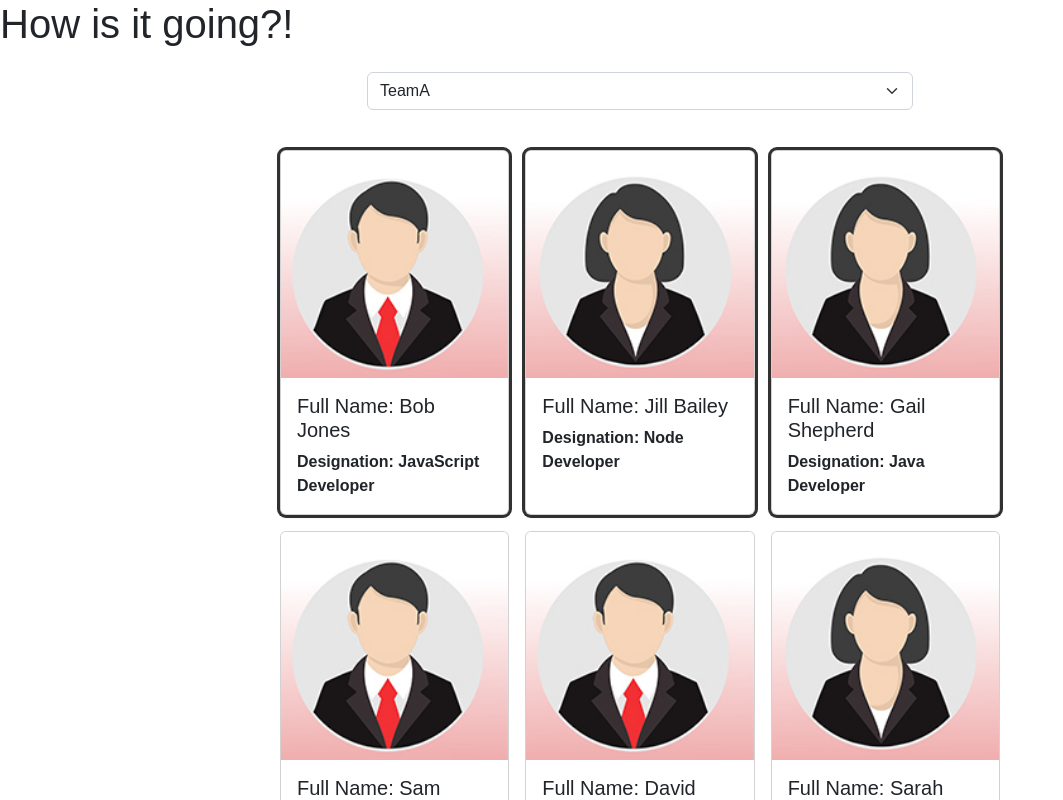
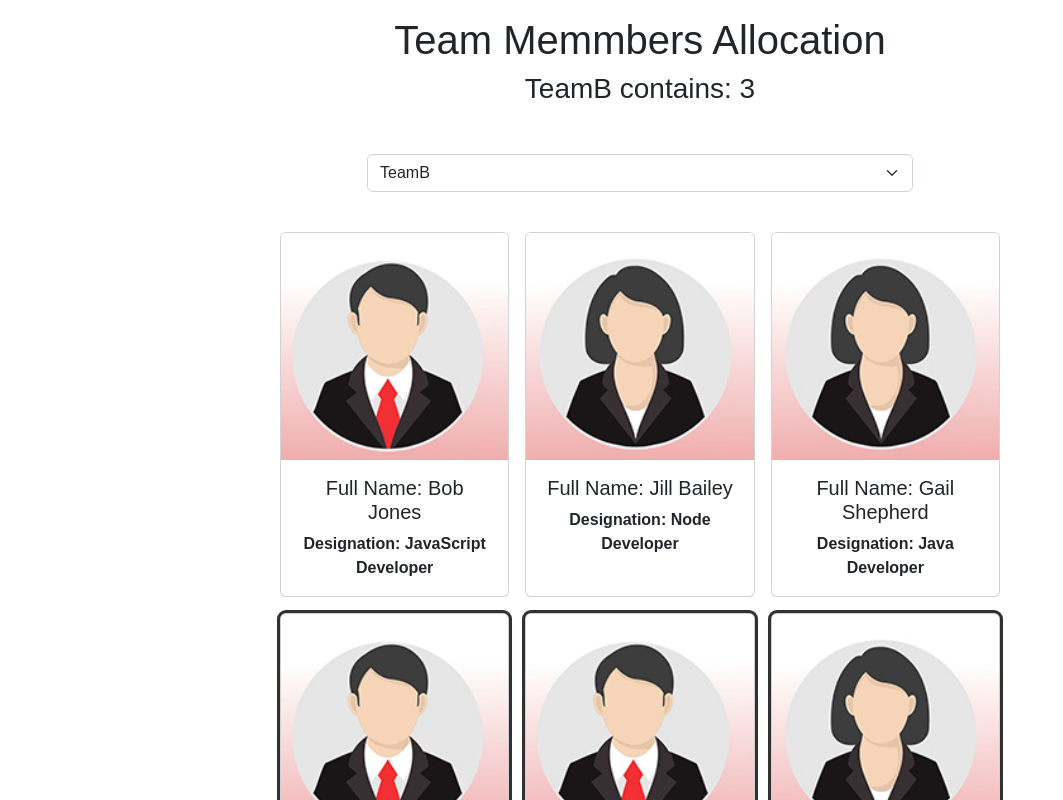
Before and after one commit to AhmedRabea0302/teams-members-cordinator, a React (Vite) app: page / in a window 1280 px wide. Shown: the top 800 px of the page, without its empty margins (0-1063 px from the left). Built offline with nearby package versions, Linux system fonts and the light colour scheme; the HTML template or start-up script is replaced by a standard one.

Commit message:
Added Footer Component

```diff
--- a/src/App.css
+++ b/src/App.css
@@ -1,5 +1,9 @@
 body {
   font-family: Arial, Helvetica, sans-serif;
+}
+
+h1, h2, h3, h4, h5, h6, p {
+  text-align: center;
 }
 
 .card-collection {
--- a/src/App.jsx
+++ b/src/App.jsx
@@ -1,4 +1,4 @@
-import { useState } from 'react'
+import { useEffect, useState } from 'react'
 import './App.css'
 import Employeees from './Employees'
 import Header from './Header'
@@ -6,11 +6,132 @@ import Footer from './Footer'
 
 function App() {
   const [count, setCount] = useState(0)
+  const [selectedTeam, setSelectedTeam] = useState(JSON.parse(localStorage.getItem('selectedTeam')) || 'TeamB');
+  const [employees, setEmployees] = useState(JSON.parse(localStorage.getItem('employeesList')) || [
+      {
+          id: 1,
+          fullName: "Bob Jones",
+          designation: "JavaScript Developer",
+          gender: "male",
+          teamName: "TeamA"
+      },
+      {
+          id: 2,
+          fullName: "Jill Bailey",
+          designation: "Node Developer",
+          gender: "female",
+          teamName: "TeamA"
+      },
+      {
+          id: 3,
+          fullName: "Gail Shepherd",
+          designation: "Java Developer",
+          gender: "female",
+          teamName: "TeamA"
+      },
+      {
+          id: 4,
+          fullName: "Sam Reynolds",
+          designation: "React Developer",
+          gender: "male",
+          teamName: "TeamB"
+      },
+      {
+          id: 5,
+          fullName: "David Henry",
+          designation: "DotNet Developer",
+          gender: "male",
+          teamName: "TeamB"
+      },
+      {
+          id: 6,
+          fullName: "Sarah Blake",
+          designation: "SQL Server DBA",
+          gender: "female",
+          teamName: "TeamB"
+      },
+      {
+          id: 7,
+          fullName: "James Bennet",
+          designation: "Angular Developer",
+          gender: "male",
+          teamName: "TeamC"
+      },
+      {
+          id: 8,
+          fullName: "Jessica Faye",
+          designation: "API Developer",
+          gender: "female",
+          teamName: "TeamC"
+      },
+      {
+          id: 9,
+          fullName: "Lita Stone",
+          designation: "C++ Developer",
+          gender: "female",
+          teamName: "TeamC"
+      },
+      {
+          id: 10,
+          fullName: "Daniel Young",
+          designation: "Python Developer",
+          gender: "male",
+          teamName: "TemployeeseamD"
+      },
+      {
+          id: 11,
+          fullName: "Adrian Jacobs",
+          designation: "Vue Developer",
+          gender: "male",
+          teamName: "TeamD"
+      },
+      {
+          id: 12,
+          fullName: "Devin Monroe",
+          designation: "Graphic Designer",
+          gender: "male",
+          teamName: "TeamD"
+      }
+  ]);
+
+  useEffect(() => {
+    localStorage.setItem('employeesList', JSON.stringify(employees));
+  }, [employees]);
+
+  useEffect(() => {
+    localStorage.setItem('selectedTeam', JSON.stringify(selectedTeam));
+  }, [selectedTeam]);
+
+  const handleSelectedTeamChange = (e) => {
+      setSelectedTeam(e.target.value);
+  }
+
+  const handleCardClick = (e) => {
+      console.log(e.currentTarget.id)
+      const transformedEmployee =
+          employees.map(employee =>
+              employee.id == parseInt(e.currentTarget.id) ?
+                  (employee.teamName === selectedTeam) ? {...employee, teamName: ''} : {...employee , teamName: selectedTeam}
+              : employee);
+
+          setEmployees(transformedEmployee);
+          console.log(employees)
+  }
+
 
   return (
     <div>
-      <Header />
-      <Employeees />
+      <Header
+        selectedTeam={selectedTeam}
+        teamMemebersCount={employees.filter(emp => emp.teamName == selectedTeam).length}
+      />
+      <Employeees
+        employees={employees}
+        selectedTeam={selectedTeam}
+        count={count}
+        handleCardClick={handleCardClick}
+        handleSelectedTeamChange={handleSelectedTeamChange}
+      />
       <Footer />
     </div>
   )
--- a/src/Employees.jsx
+++ b/src/Employees.jsx
@@ -1,110 +1,7 @@
-import { useState } from "react";
 import maleProfile from './images/maleProfile.jpg'
 import femaleProfile from './images/femaleProfile.jpg'
 
-const Employeees = () => {
-    const [selectedTeam, setSelectedTeam] = useState('TeamA');
-    const [employees, setEmployees] = useState([
-        {
-            id: 1,
-            fullName: "Bob Jones",
-            designation: "JavaScript Developer",
-            gender: "male",
-            teamName: "TeamA"
-        },
-        {
-            id: 2,
-            fullName: "Jill Bailey",
-            designation: "Node Developer",
-            gender: "female",
-            teamName: "TeamA"
-        },
-        {
-            id: 3,
-            fullName: "Gail Shepherd",
-            designation: "Java Developer",
-            gender: "female",
-            teamName: "TeamA"
-        },
-        {
-            id: 4,
-            fullName: "Sam Reynolds",
-            designation: "React Developer",
-            gender: "male",
-            teamName: "TeamB"
-        },
-        {
-            id: 5,
-            fullName: "David Henry",
-            designation: "DotNet Developer",
-            gender: "male",
-            teamName: "TeamB"
-        },
-        {
-            id: 6,
-            fullName: "Sarah Blake",
-            designation: "SQL Server DBA",
-            gender: "female",
-            teamName: "TeamB"
-        },
-        {
-            id: 7,
-            fullName: "James Bennet",
-            designation: "Angular Developer",
-            gender: "male",
-            teamName: "TeamC"
-        },
-        {
-            id: 8,
-            fullName: "Jessica Faye",
-            designation: "API Developer",
-            gender: "female",
-            teamName: "TeamC"
-        },
-        {
-            id: 9,
-            fullName: "Lita Stone",
-            designation: "C++ Developer",
-            gender: "female",
-            teamName: "TeamC"
-        },
-        {
-            id: 10,
-            fullName: "Daniel Young",
-            designation: "Python Developer",
-            gender: "male",
-            teamName: "TeamD"
-        },
-        {
-            id: 11,
-            fullName: "Adrian Jacobs",
-            designation: "Vue Developer",
-            gender: "male",
-            teamName: "TeamD"
-        },
-        {
-            id: 12,
-            fullName: "Devin Monroe",
-            designation: "Graphic Designer",
-            gender: "male",
-            teamName: "TeamD"
-        }
-    ]);
-
-    const handleSelectedTeamChange = (e) => {
-        setSelectedTeam(e.target.value);
-    }
-
-    const handleCardClick = (e) => {
-        console.log(e.currentTarget.id)
-        const transformedEmployee =
-            employees.map(employee =>
-                employee.id == parseInt(e.currentTarget.id) ?
-                    (employee.teamName === selectedTeam) ? {...employee, teamName: ''} : {...employee , teamName: selectedTeam}
-                : employee);
-
-            setEmployees(transformedEmployee);
-    }
+const Employeees = ({selectedTeam, employees, handleSelectedTeamChange, handleCardClick}) => {
 
     return (
         <main className="container">
--- a/src/Footer.jsx
+++ b/src/Footer.jsx
@@ -1,8 +1,15 @@
 const Footer = () => {
+
+    let today = new Date();
+
     return (
-        <div>
-            Footer
-        </div>
+        <footer className="container">
+            <div className="row justify-content-center mt-3 mb-4">
+                <div className="col-8">
+                    <h6>Team Member allocation app - {today.getFullYear}</h6>
+                </div>
+            </div>
+        </footer>
     );
 }
 
--- a/src/Header.jsx
+++ b/src/Header.jsx
@@ -1,6 +1,15 @@
-const Header = () => {
+const Header = ({selectedTeam, teamMemebersCount}) => {
     return (
-        <h1>How is it going?!</h1>
+        <header className="container">
+            <div className="row justify-content-center mt-3 mb-4">
+                <div className="col-8">
+                    <>
+                    <h1>Team Memmbers Allocation</h1>
+                    <h3>{selectedTeam} contains: {teamMemebersCount}</h3>
+                    </>
+                </div>
+            </div>
+        </header>
     );
 }
 
```
